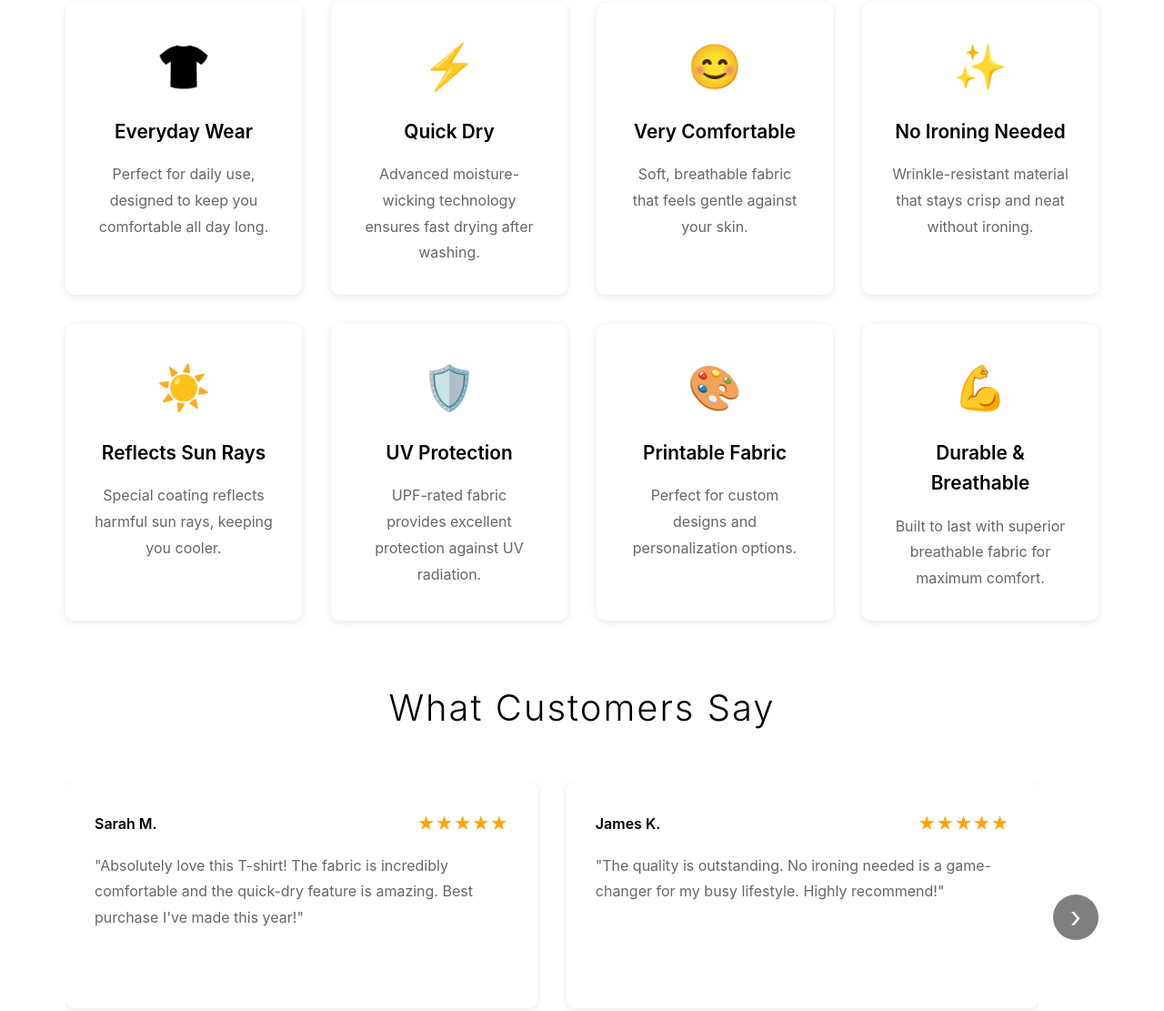
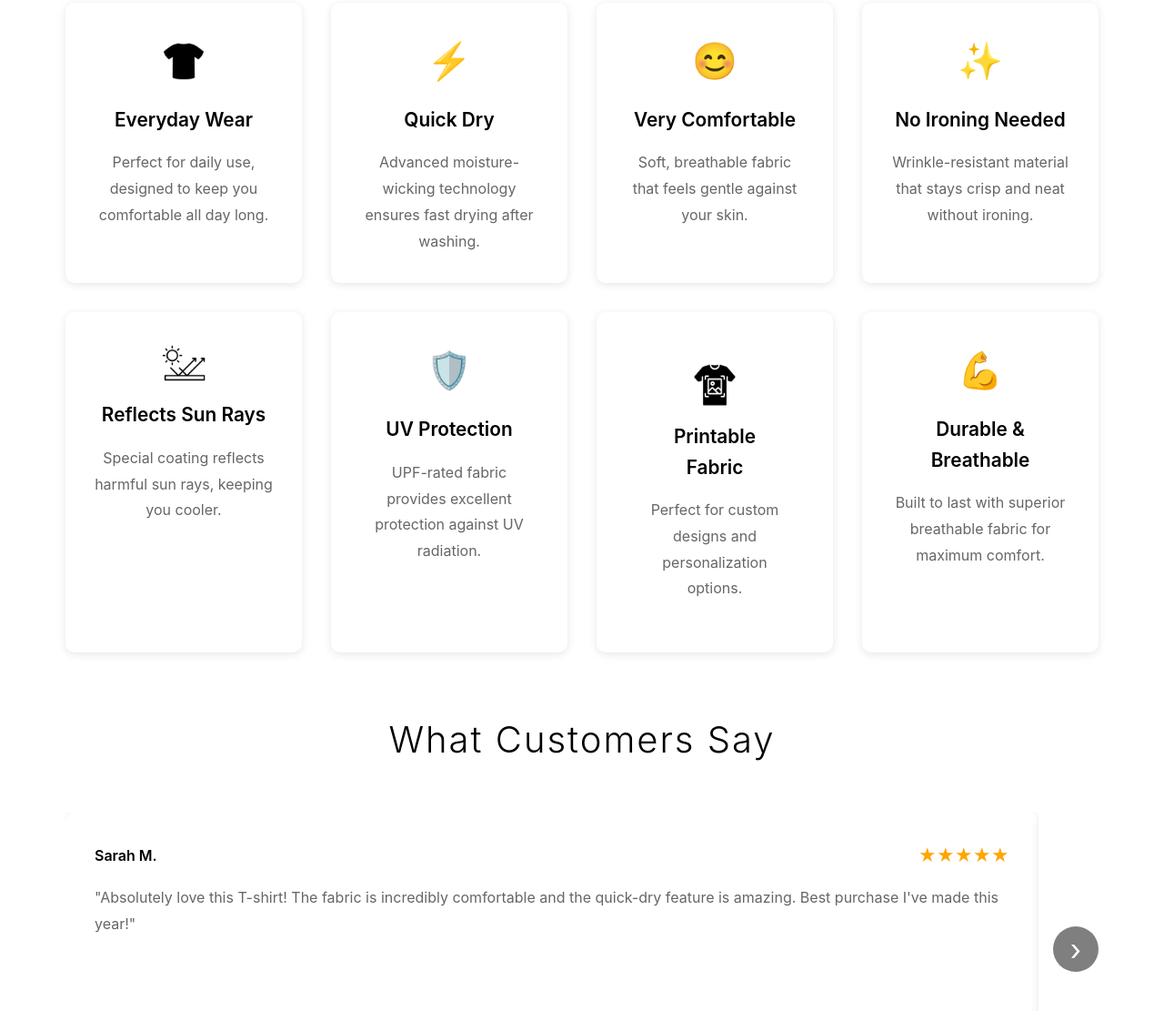
Before and after one commit to OthmanEshanouq/Premium_N-Tech_Fabric, a plain HTML site: page index.html in a window 1280 px wide. Shown: the part 1369-2480 px from the top of the page at 91% size. Drawn offline with Linux system fonts and the light colour scheme.

Commit message:
edit some icons & finally fixed the reviews problem

```diff
--- a/index.html
+++ b/index.html
@@ -267,7 +267,9 @@
             </article>
 
             <article class="feature-card" role="listitem">
-                <div class="feature-icon" aria-hidden="true">☀️</div>
+                <div class="feature-icon" aria-hidden="true">
+                    <img src="assets/Reflects Sun Rays.png" alt="Reflects Sun Rays icon" class="feature-icon-img">
+                </div>
                 <h3 class="feature-title">Reflects Sun Rays</h3>
                 <p class="feature-text">Special coating reflects harmful sun rays, keeping you cooler.</p>
             </article>
@@ -278,8 +280,10 @@
                 <p class="feature-text">UPF-rated fabric provides excellent protection against UV radiation.</p>
             </article>
 
-            <article class="feature-card" role="listitem">
-                <div class="feature-icon" aria-hidden="true">🎨</div>
+            <article class="feature-card feature-card-printable" role="listitem">
+                <div class="feature-icon" aria-hidden="true">
+                    <img src="assets/printable T-shirt icon.png" alt="Printable T-shirt icon" class="feature-icon-img">
+                </div>
                 <h3 class="feature-title">Printable Fabric</h3>
                 <p class="feature-text">Perfect for custom designs and personalization options.</p>
             </article>
--- a/styles.css
+++ b/styles.css
@@ -803,9 +803,29 @@ label:focus {
     box-shadow: var(--shadow-hover);
 }
 
+.feature-card-printable {
+    padding: 3.5rem;
+    display: flex;
+    margin-bottom: 0rem;
+    flex-direction: column;
+    align-items: center;
+    justify-content: flex-start;
+}
+
 .feature-icon {
-    font-size: 3rem;
+    font-size: 2.5rem;
     margin-bottom: 1rem;
+    display: flex;
+    align-items: center;
+    justify-content: center;
+}
+
+.feature-icon-img {
+    width: 3rem;
+    height: 3rem;
+    object-fit: contain;
+    display: block;
+    margin: 0;
 }
 
 .feature-card:first-child .feature-icon {
@@ -858,7 +878,7 @@ label:focus {
 
 .reviews-wrapper {
     display: flex;
-    width: 600%;
+    width: 1100%;
     transition: transform 0.5s ease;
     align-items: stretch;
 }
@@ -868,49 +888,49 @@ label:focus {
 }
 
 #review2:checked ~ .reviews-slider-container .reviews-wrapper {
-    transform: translateX(-16.67%);
+    transform: translateX(-9.09%);
 }
 
 #review3:checked ~ .reviews-slider-container .reviews-wrapper {
-    transform: translateX(-33.33%);
+    transform: translateX(-18.18%);
 }
 
 #review4:checked ~ .reviews-slider-container .reviews-wrapper {
-    transform: translateX(-50%);
+    transform: translateX(-27.27%);
 }
 
 #review5:checked ~ .reviews-slider-container .reviews-wrapper {
-    transform: translateX(-66.67%);
+    transform: translateX(-36.36%);
 }
 
 #review6:checked ~ .reviews-slider-container .reviews-wrapper {
-    transform: translateX(-83.33%);
+    transform: translateX(-45.45%);
 }
 
 #review7:checked ~ .reviews-slider-container .reviews-wrapper {
-    transform: translateX(-100%);
+    transform: translateX(-54.54%);
 }
 
 #review8:checked ~ .reviews-slider-container .reviews-wrapper {
-    transform: translateX(-116.67%);
+    transform: translateX(-63.63%);
 }
 
 #review9:checked ~ .reviews-slider-container .reviews-wrapper {
-    transform: translateX(-133.33%);
+    transform: translateX(-72.72%);
 }
 
 #review10:checked ~ .reviews-slider-container .reviews-wrapper {
-    transform: translateX(-150%);
+    transform: translateX(-81.81%);
 }
 
 #review11:checked ~ .reviews-slider-container .reviews-wrapper {
-    transform: translateX(-166.67%);
+    transform: translateX(-90.90%);
 }
 
 .reviews-wrapper .review-card {
-    width: calc(8.33% - 1rem);
+    width: 9.09%;
     flex-shrink: 0;
-    margin-right: 2rem;
+    margin-right: 0;
     padding: 2rem;
     background-color: var(--secondary-color);
     border-radius: 10px;
@@ -921,10 +941,6 @@ label:focus {
     height: auto;
     box-sizing: border-box;
     min-height: 250px;
-}
-
-.reviews-wrapper .review-card:last-child {
-    margin-right: 0;
 }
 
 .review-btn {
```
Also changed, not shown: assets/Reflects Sun Rays.png (added).
